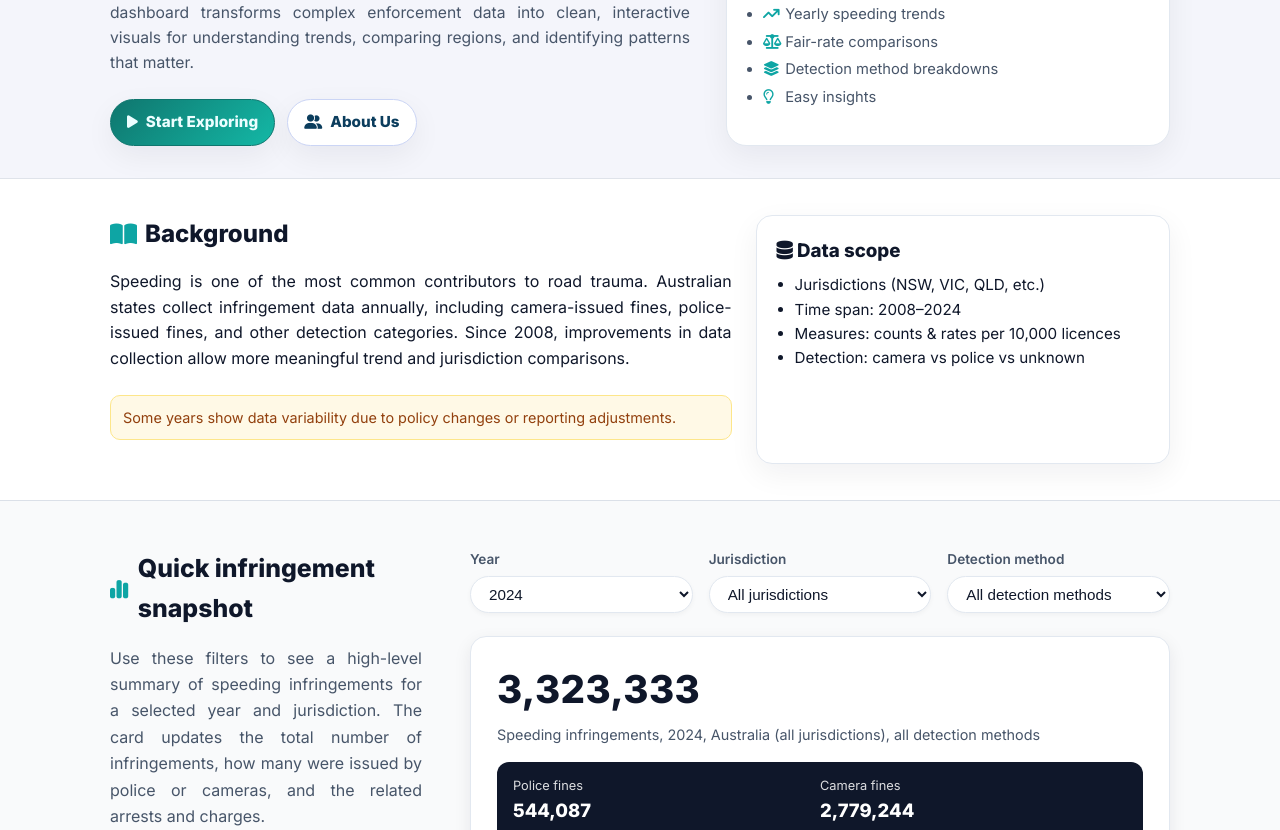
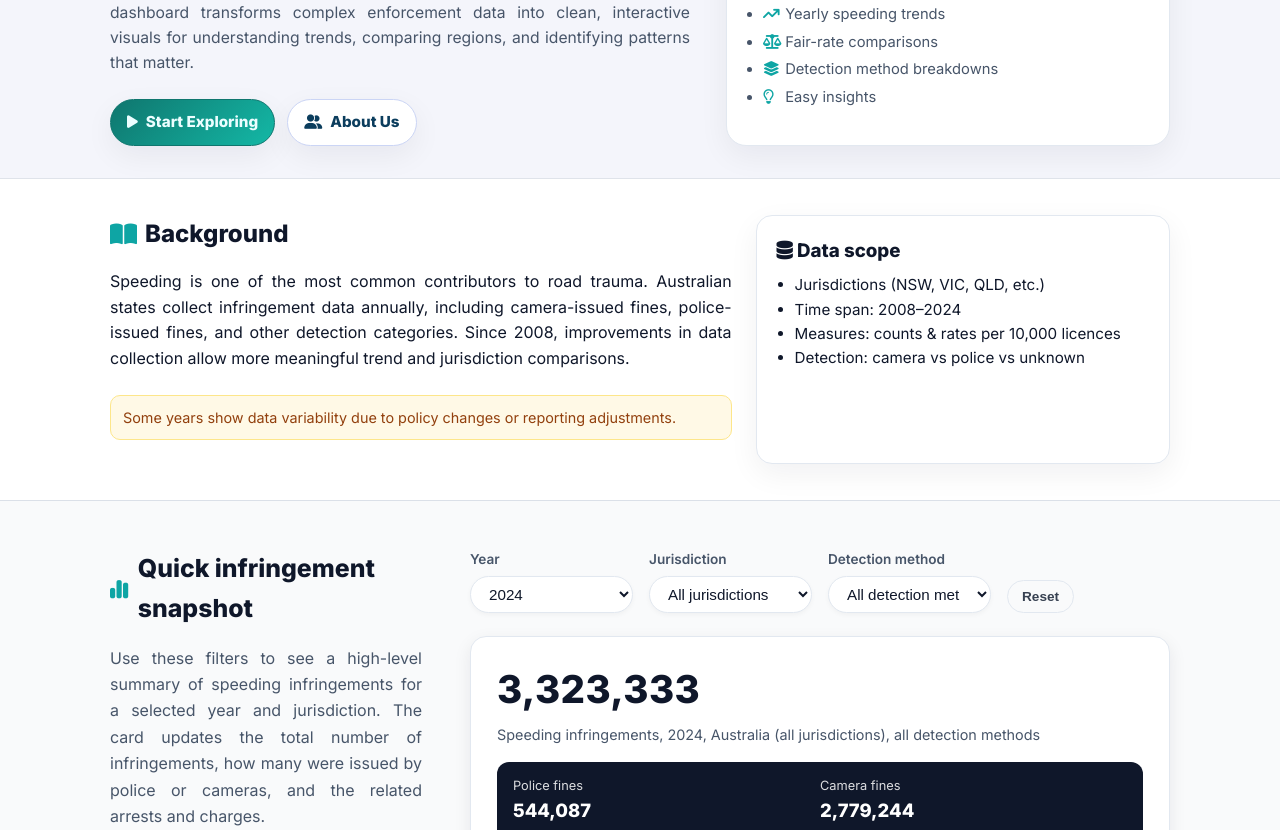
Before and after one commit to cherylchng-oss/Data-Visualisation-Assignment-2, a plain HTML site: page index.html in a window 1280 px wide. Shown: the part 270-1100 px from the top of the page. Drawn offline with nearby package versions, Linux system fonts and the light colour scheme.

Commit message:
Add in Reset Button

```diff
--- a/css folder/styles.css
+++ b/css folder/styles.css
@@ -492,6 +492,28 @@ header .container {
 
 .summary-filter select:hover {
   border-color: #94a3b8;
+}
+
+/* RESET BUTTON */
+.summary-filter--reset {
+  align-self: flex-end;
+}
+
+.summary-reset-btn {
+  padding: 8px 14px;
+  border-radius: 999px;
+  border: 1px solid var(--line, #e5e7eb);
+  background: #f9fafb;
+  font-size: 0.85rem;
+  font-weight: 600;
+  color: #374151;
+  cursor: pointer;
+  transition: background 0.15s ease, box-shadow 0.15s ease;
+}
+
+.summary-reset-btn:hover {
+  background: #eef2ff;
+  box-shadow: 0 2px 6px rgba(15, 23, 42, 0.08);
 }
 
 .summary-card {
--- a/index.html
+++ b/index.html
@@ -125,9 +125,16 @@
                 <label for="summary-method">Detection method</label>
                 <select id="summary-method"></select>
               </div>
+
+              <!-- Reset button -->
+              <div class="summary-filter summary-filter--reset">
+                <button id="summary-reset-btn" type="button" class="summary-reset-btn">
+                  Reset
+                </button>
+              </div>
             </div>
 
-            <!-- Card (IDs kept the same for summary.js) -->
+            <!-- Card -->
             <div id="summary-card" class="summary-card">
               <div class="summary-top">
                 <div id="summary-total" class="summary-total">0</div>
@@ -244,6 +251,7 @@
     });
   </script>
 
+  <!-- Back to top button -->
   <script>
     const backToTopBtn = document.getElementById("backToTop");
 
--- a/js folder/summary.js
+++ b/js folder/summary.js
@@ -32,7 +32,12 @@ function initSummary(cardSelector, csvPath) {
       opt.textContent = y;
       yearSelect.appendChild(opt);
     });
-    yearSelect.value = d3.max(years); // default = latest year
+
+    const defaultYear = d3.max(years);
+    const defaultJuris = "ALL";
+    const defaultMethod = "ALL";
+
+    yearSelect.value = defaultYear; // default = latest year
 
     // Jurisdiction dropdown
     jurisSelect.innerHTML = "";
@@ -46,7 +51,8 @@ function initSummary(cardSelector, csvPath) {
       opt.textContent = j;
       jurisSelect.appendChild(opt);
     });
-    jurisSelect.value = "ALL";
+
+    jurisSelect.value = defaultJuris;
 
     // Detection method dropdown
     const methods = [
@@ -63,7 +69,7 @@ function initSummary(cardSelector, csvPath) {
       opt.textContent = m.label;
       methodSelect.appendChild(opt);
     });
-    methodSelect.value = "ALL";
+    methodSelect.value = defaultMethod;
 
     // --- Update logic ---
     function update() {
@@ -151,6 +157,17 @@ function initSummary(cardSelector, csvPath) {
     // Initial render
     update();
 
+    const resetBtn = document.getElementById("summary-reset-btn");
+    if (resetBtn) {
+      resetBtn.addEventListener("click", () => {
+        yearSelect.value = defaultYear;
+        jurisSelect.value = defaultJuris;
+        methodSelect.value = defaultMethod;
+
+        update();
+      });
+    }
+
     // Listeners
     yearSelect.addEventListener("change", update);
     jurisSelect.addEventListener("change", update);
```
Lines whose indentation alone changed are shown as unchanged.
